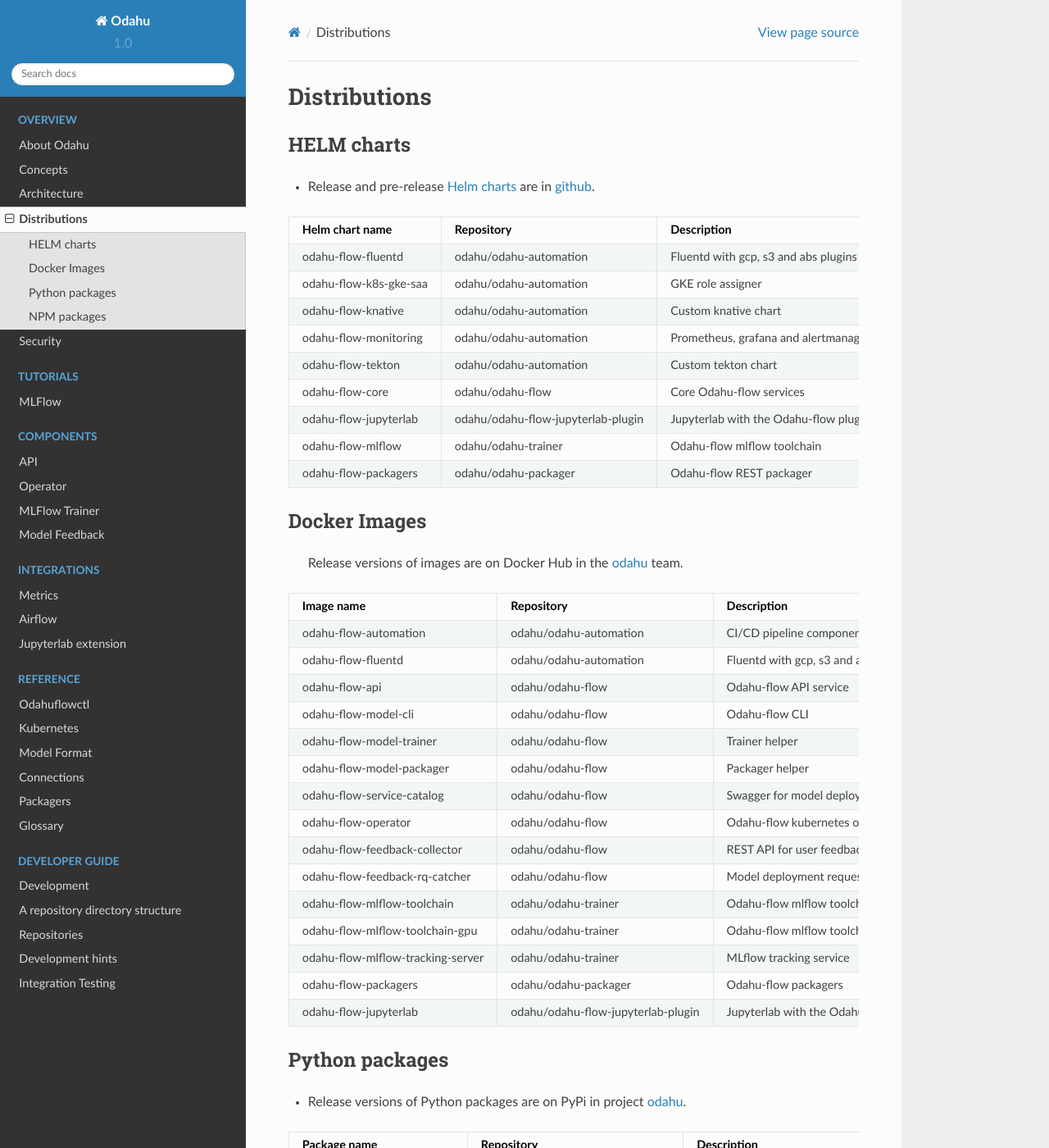
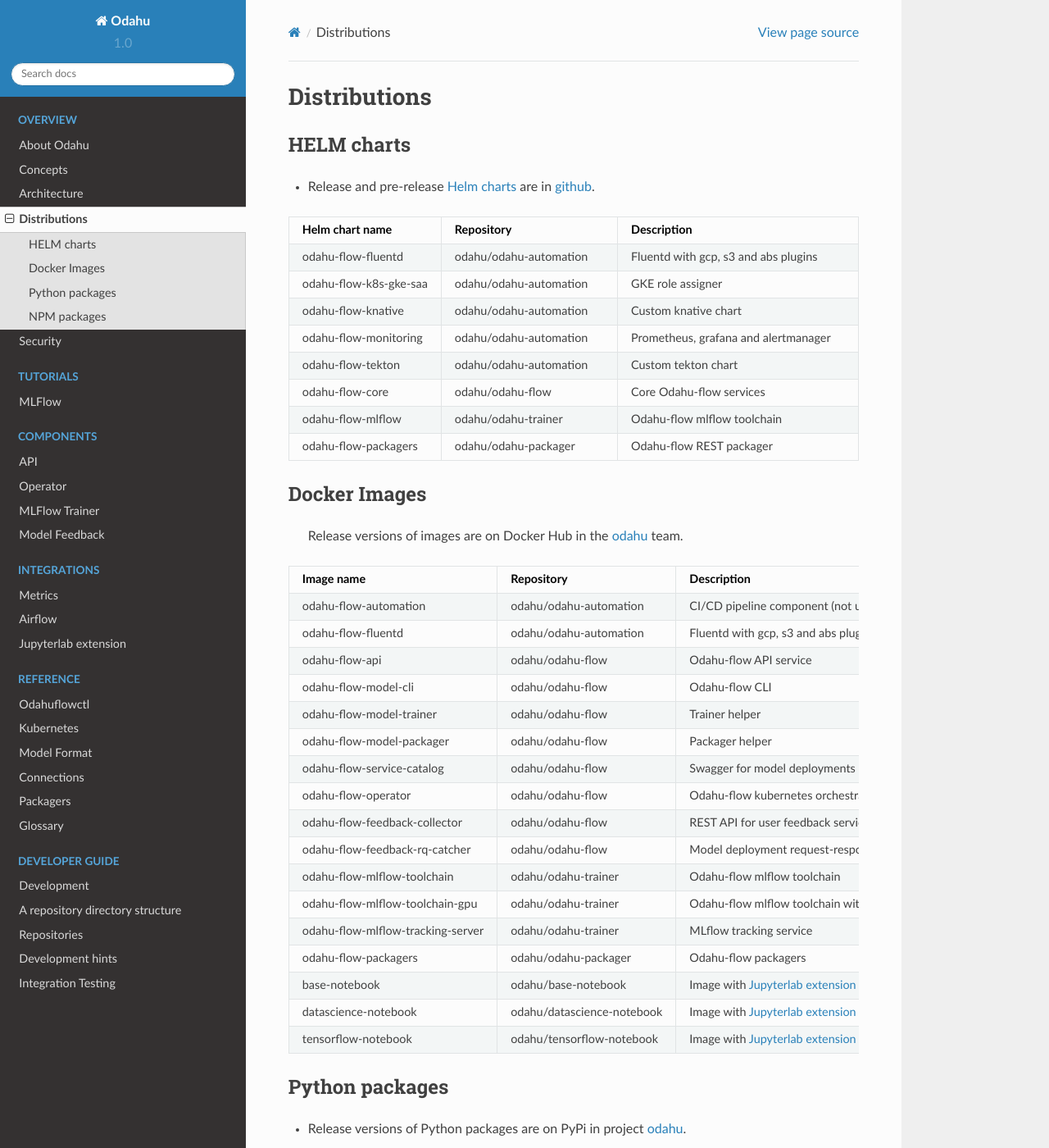
Before and after one commit to odahu/odahu-docs, a Sphinx documentation site: the page built from source/gen_distros.rst, in a window 1280 px wide and 1400 px high. Shown: the whole window at 82% size. Built offline with Sphinx 7.4.7 and the Read the Docs theme 2.0.0, drawn with Linux system fonts in a browser that asks for light colours; formulas are drawn with MathJax 3; pages that are not in the unit, such as notebooks, are missing from menus.

Commit message:
[feat] JupyterHub integration (#29)
* [feat] JupyterHub integration

* Helm chart removed from list
* New images have been added
* Reference to JupyterLab plugin docs added

```diff
--- a/source/gen_distros.rst
+++ b/source/gen_distros.rst
@@ -17,7 +17,6 @@
    "odahu-flow-monitoring", "odahu/odahu-automation", "Prometheus, grafana and alertmanager"
    "odahu-flow-tekton", "odahu/odahu-automation", "Custom tekton chart"
    "odahu-flow-core", "odahu/odahu-flow", "Core Odahu-flow services"
-   "odahu-flow-jupyterlab", "odahu/odahu-flow-jupyterlab-plugin", "Jupyterlab with the Odahu-flow plugin"
    "odahu-flow-mlflow", "odahu/odahu-trainer", "Odahu-flow mlflow toolchain"
    "odahu-flow-packagers", "odahu/odahu-packager", "Odahu-flow REST packager"
 
@@ -44,7 +43,9 @@
    "odahu-flow-mlflow-toolchain-gpu", "odahu/odahu-trainer", "Odahu-flow mlflow toolchain with NVIDIA GPU"
    "odahu-flow-mlflow-tracking-server", "odahu/odahu-trainer", "MLflow tracking service"
    "odahu-flow-packagers", "odahu/odahu-packager", "Odahu-flow packagers"
-   "odahu-flow-jupyterlab", "odahu/odahu-flow-jupyterlab-plugin", "Jupyterlab with the Odahu-flow plugin"
+   "base-notebook", "odahu/base-notebook", "Image with :ref:`int_jupyterlab_extension:JupyterLab extension` based on `jupyter/base-notebook <https://hub.docker.com/r/jupyter/base-notebook>`_"
+   "datascience-notebook", "odahu/datascience-notebook", "Image with :ref:`int_jupyterlab_extension:JupyterLab extension` based on `jupyter/datascience-notebook <https://hub.docker.com/r/jupyter/datascience-notebook>`_"
+   "tensorflow-notebook", "odahu/tensorflow-notebook", "Image with :ref:`int_jupyterlab_extension:JupyterLab extension` based on `jupyter/tensorflow-notebook <https://hub.docker.com/r/jupyter/tensorflow-notebook>`_"
 
 Python packages
 ---------------
```
